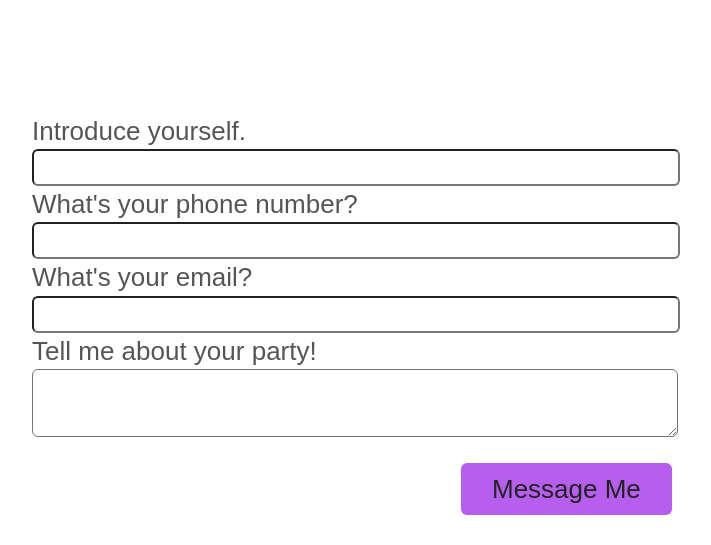
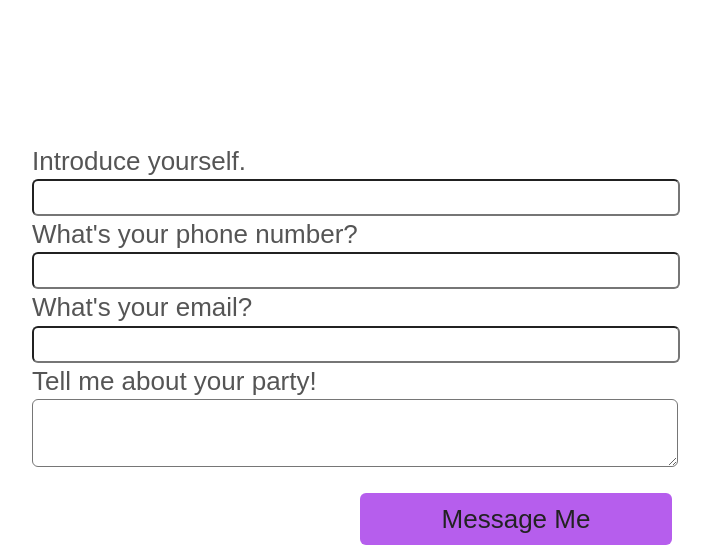
Before and after one commit to enlore/ahlure, a Flask app: page / in a window 1280 px wide. Shown: the part 399-944 px from the top of the page, without its empty margins (288-999 px from the left). Before the commit the page ends 914 px from the top, so only its background shows below. Run offline with Flask 2, Linux system fonts and the light colour scheme; style sheets or scripts are compiled from the project's sources; some libraries are stand-ins or nearby versions.

Commit message:
Set em width on submit button

```diff
--- a/static/css/main.less
+++ b/static/css/main.less
@@ -107,6 +107,7 @@ ul {
 #content > form {
     font-size: 26px;
     margin: 0 auto;
+    padding: 4px;
     width: 90%;
 }
 
@@ -140,6 +141,6 @@ ul {
     }
 
     #content > form input[type="submit"] {
-        width: 33%;
+        width: 12em;
     }
 }
```
